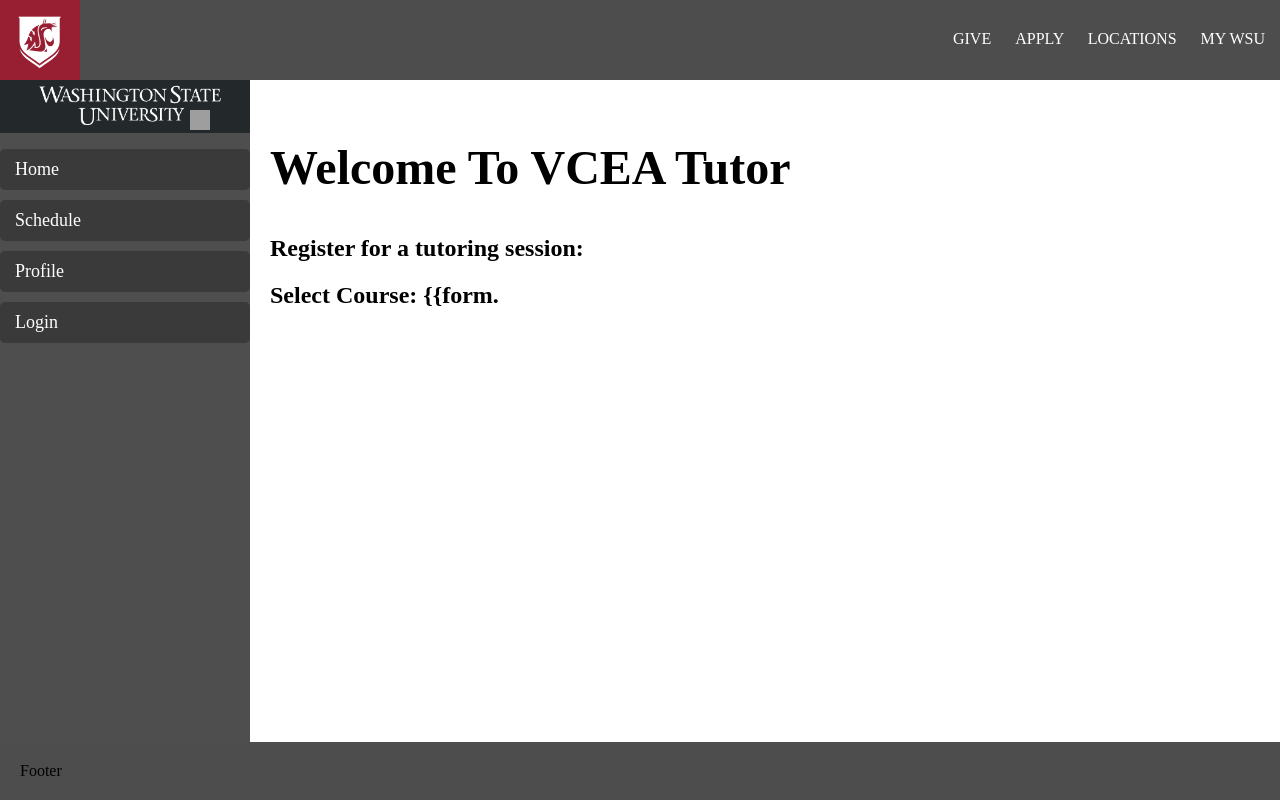
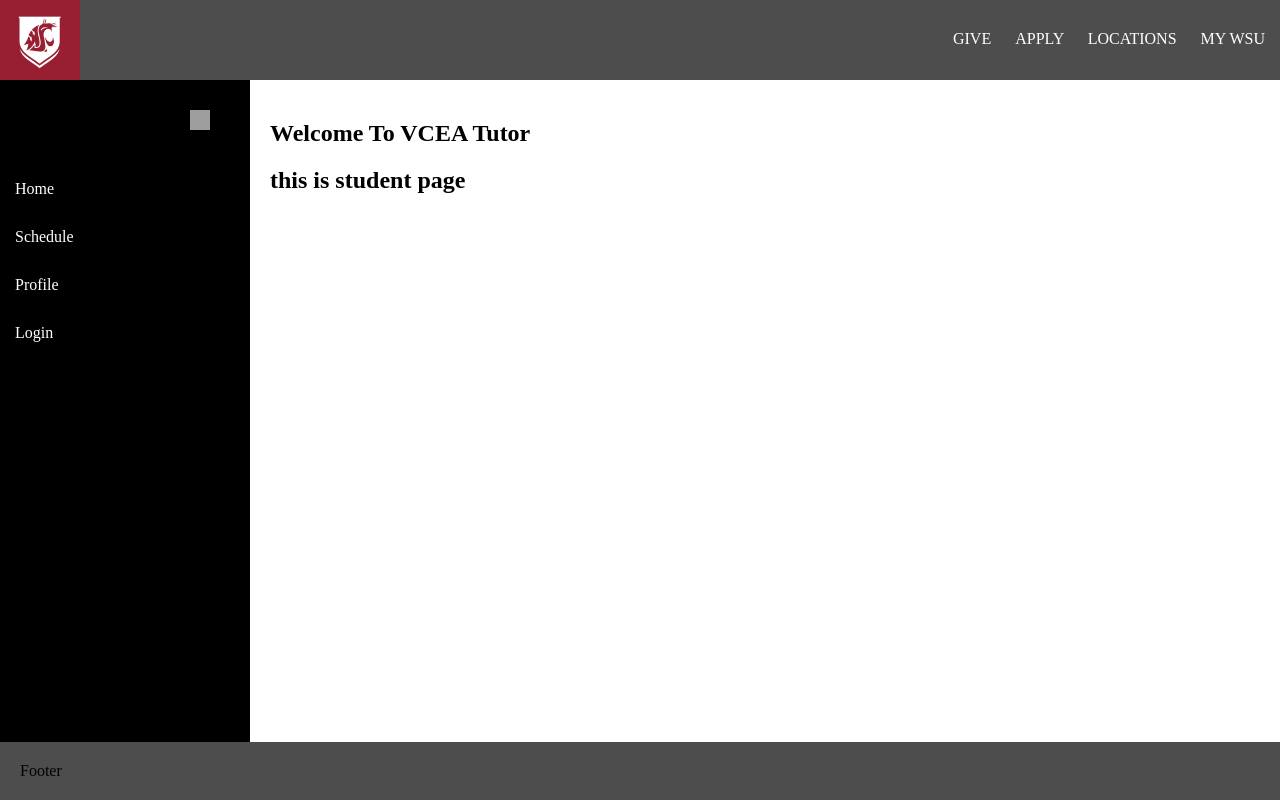
Before and after one commit to ademskey/Tutor-Scheduling-Webapp, a Django app: page /student/ in a window 1280 px wide. Run offline with Django 4.2, Linux system fonts and the light colour scheme; some web fonts are replaced; grey boxes are pictures that could not be loaded.

Commit message:
Fully reset the Buggy commits

```diff
--- a/TutorProject/Static/css/main.css
+++ b/TutorProject/Static/css/main.css
@@ -121,18 +121,10 @@
     left: 0;
     height: 100%;
     width: 250px;
-    background-color: rgb(78, 78, 78);
+    background-color: black;
     overflow-x: hidden;
     transition: 0.5s;
     z-index: 1000;
-    font-family: wsu-font;
-}
-
-.sidebar-image {
-    max-width: 100%; /* Limit the image's width to 100% of its container */
-    height: auto; /* Maintain the image's aspect ratio */
-    display: block; /* Remove any extra spacing around the image */
-    margin: 0 auto; /* Center the image horizontally if the sidebar's width is fixed */
 }
 
 .sidebar-content {
@@ -209,26 +201,3 @@
     margin: 0;       /* Remove margin */
     padding: 0;      /* Remove padding */
 }
-
-.WSU-style, li {
-    font-size: 18px;
-    font-family: WSU_Font;
-    background-color: rgb(58, 58, 58);
-}
-
-.WSU-style-clear, li {
-    font-size: 18px;
-    font-family: WSU_Font;
-    background-color: transparent;
-}
-
-.WSU-style-big, li {
-    font-size: 48px;
-    font-family: WSU_Font;
-}
-
-@font-face {
-    font-family: 'WSU_Font'; /* Choose a name for your font */
-    src: url('/static/fonts/myfont.woff') format('woff');
-    /* You can provide additional file formats for browser compatibility (e.g., woff2, ttf) */
-}
--- a/TutorProject/Templates/base.html
+++ b/TutorProject/Templates/base.html
@@ -21,17 +21,13 @@
             </nav>
         </header>
         <article>
-          <h1 class = "WSU-style-big">Welcome To VCEA Tutor</h1>
+          <h1>Welcome To VCEA Tutor</h1>
           {% block content %}{% endblock %}
 
         </article>
         <aside id="sidebar">
+            <button id="closeSidebarBtn">
 
-            <div>
-                <img src="{% static 'img/title.png' %}" class = "sidebar-image">
-            </div>
-
-            <button id="closeSidebarBtn">
                 <img src="{% static 'img/closeButton.svg' %}" alt="Close Sidebar" width="20" height="20">
             </button>
              <!-- Menu button (Initially hidden) -->
@@ -39,16 +35,18 @@
                 <img src="{% static 'img/menu.svg' %}" alt="Open Sidebar" width="20" height="20">
             </button>
 
-            <div class="sidebar">
+            <div class="sidebar-content">
+
             <ul>
-                <li><a class = "WSU-style" href="#">Home</a></li>
-                <li><a class = "WSU-style" href="#">Schedule</a></li>
-                <li><a class = "WSU-style" href="#">Profile</a></li>
+                <li><a href="#">Home</a></li>
+                <li><a href="#">Schedule</a></li>
+                <li><a href="#">Profile</a></li>
                 {% if user.is_authenticated %}
-                    <li><a class = "WSU-style" href="{% url 'logout' %}">Logout</a></li>
+                    <li><a href="{% url 'logout' %}">Logout</a></li>
                 {% else %}
-                    <li><a class = "WSU-style" href="{% url 'login' %}">Login</a></li>
+                    <li><a href="{% url 'login' %}">Login</a></li>
                 {% endif %}
+
             </ul>
         </div>
         </aside>
--- a/TutorProject/Templates/studentPage.html
+++ b/TutorProject/Templates/studentPage.html
@@ -1,7 +1,5 @@
 {% extends "base.html" %} {% block title %} student Page {% endblock %}
 
 {% block content %}
-<h1>Register for a tutoring session: </h1>
-<h1>Select Course: {{form.</h1>
-
+<h1>this is student page</h1>
 {% endblock %}
```
Also changed, not shown: TutorProject/Apps/TutorApp/forms.py (+1 -11 lines), TutorProject/Apps/TutorApp/models.py (+2 -7 lines), TutorProject/Templates/login.html (+2 -5 lines), TutorProject/Templates/register.html (line endings or trailing spaces).
